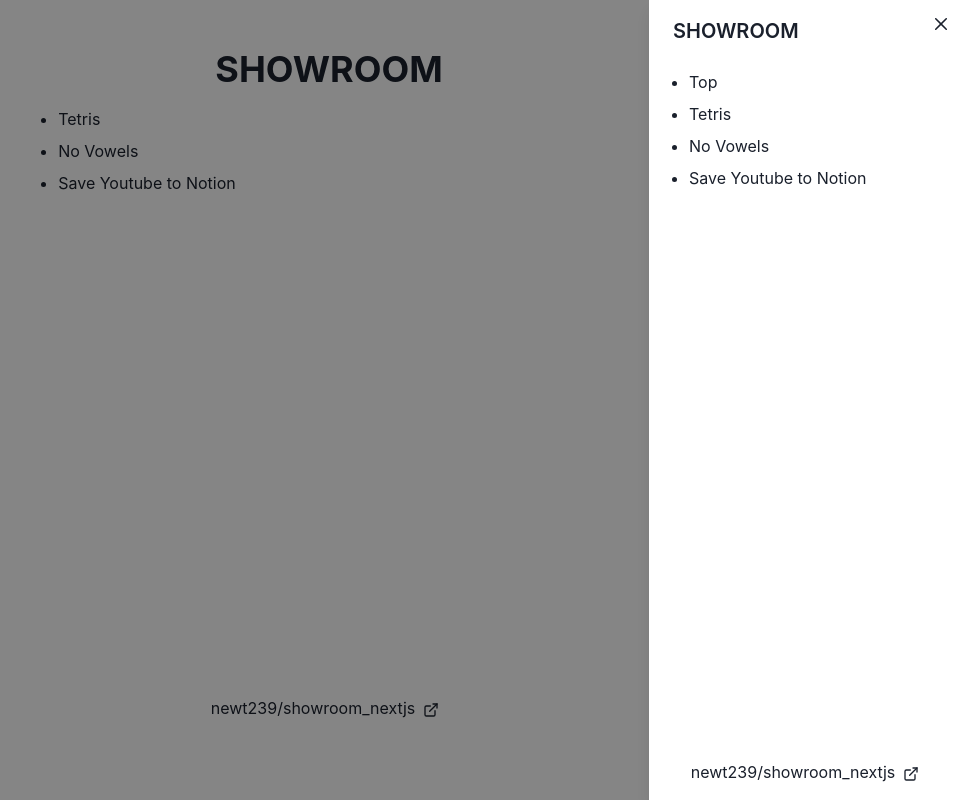
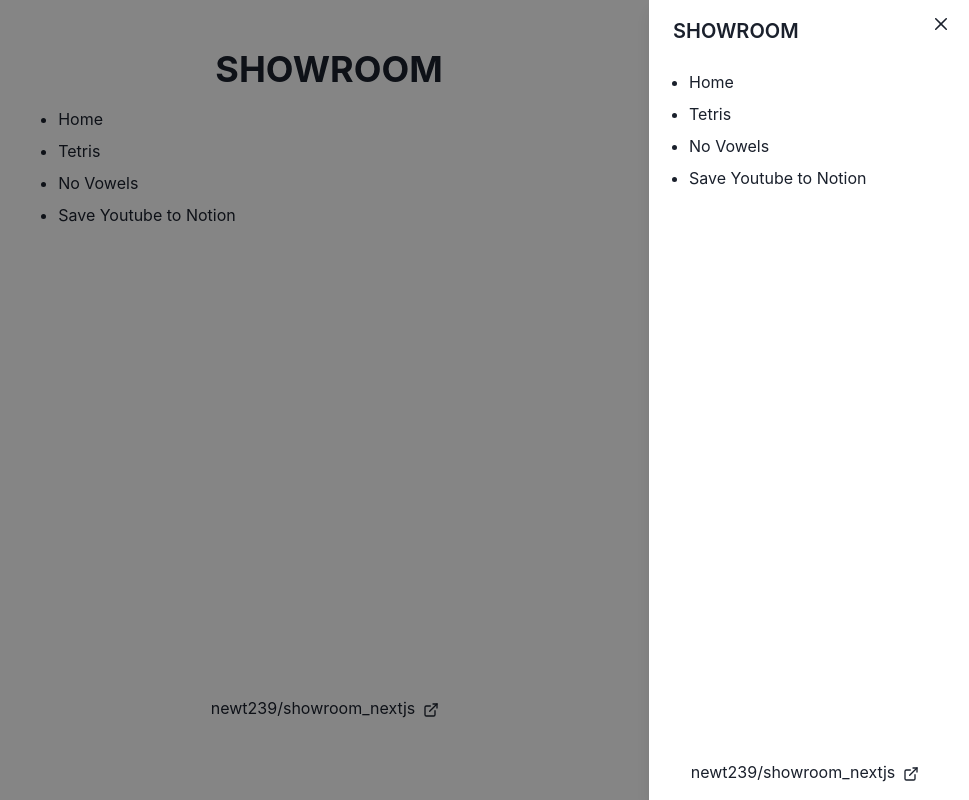
Before and after one commit to newt239/showroom_nextjs, a Next.js app: page / in a window 1280 px wide. Both pictures are taken after a click on the button "open drawer". Shown: the whole page, without its empty margins (311-1280 px from the left). Built offline with nearby package versions, Linux system fonts and the light colour scheme.

Commit message:
refactor: file composition and routes difinition

```diff
--- a/src/components/Drawer.tsx
+++ b/src/components/Drawer.tsx
@@ -10,7 +10,6 @@ import {
   DrawerHeader,
   DrawerOverlay,
   IconButton,
-  Input,
   Link,
   ListItem,
   UnorderedList,
@@ -19,6 +18,7 @@ import {
 import NextLink from "next/link";
 import { useRouter } from "next/router";
 
+import routes from "src/libs/routes";
 export const DrawerComp = () => {
   const router = useRouter();
   const { isOpen, onOpen, onClose } = useDisclosure();
@@ -40,26 +40,13 @@ export const DrawerComp = () => {
           <DrawerHeader>SHOWROOM</DrawerHeader>
           <DrawerBody>
             <UnorderedList spacing=".5rem">
-              <ListItem>
-                <NextLink href="/" passHref>
-                  <Link>Top</Link>
-                </NextLink>
-              </ListItem>
-              <ListItem>
-                <NextLink href="/tetris" passHref>
-                  <Link>Tetris</Link>
-                </NextLink>
-              </ListItem>
-              <ListItem>
-                <NextLink href="/no_vowels" passHref>
-                  <Link>No Vowels</Link>
-                </NextLink>
-              </ListItem>
-              <ListItem>
-                <NextLink href="/save_youtube_to_notion" passHref>
-                  <Link>Save Youtube to Notion</Link>
-                </NextLink>
-              </ListItem>
+              {routes.map((route) => (
+                <ListItem key={route.path}>
+                  <NextLink href={route.path} passHref>
+                    <Link>{route.name}</Link>
+                  </NextLink>
+                </ListItem>
+              ))}
             </UnorderedList>
           </DrawerBody>
           <DrawerFooter sx={{ justifyContent: "center" }}>
--- /dev/null
+++ b/src/libs/routes.ts
@@ -0,0 +1,24 @@
+type RouteParams = {
+  name: string;
+  path: string;
+};
+
+const routes: RouteParams[] = [
+  {
+    name: "Home",
+    path: "/",
+  },
+  {
+    name: "Tetris",
+    path: "/tetris",
+  },
+  {
+    name: "No Vowels",
+    path: "/no_vowels",
+  },
+  {
+    name: "Save Youtube to Notion",
+    path: "/save_youtube_to_notion",
+  },
+];
+export default routes;
--- a/src/pages/index.tsx
+++ b/src/pages/index.tsx
@@ -9,6 +9,8 @@ import Head from "next/head";
 import NextLink from "next/link";
 
 import type { NextPage } from "next";
+
+import routes from "src/libs/routes";
 
 const Home: NextPage = () => {
   return (
@@ -22,21 +24,13 @@ const Home: NextPage = () => {
           SHOWROOM
         </Heading>
         <UnorderedList spacing=".5rem" sx={{ my: "1rem" }}>
-          <ListItem>
-            <NextLink href="/tetris" passHref>
-              <Link>Tetris</Link>
-            </NextLink>
-          </ListItem>
-          <ListItem>
-            <NextLink href="/no_vowels" passHref>
-              <Link>No Vowels</Link>
-            </NextLink>
-          </ListItem>
-          <ListItem>
-            <NextLink href="/save_youtube_to_notion" passHref>
-              <Link>Save Youtube to Notion</Link>
-            </NextLink>
-          </ListItem>
+          {routes.map((route) => (
+            <ListItem key={route.path}>
+              <NextLink href={route.path} passHref>
+                <Link>{route.name}</Link>
+              </NextLink>
+            </ListItem>
+          ))}
         </UnorderedList>
       </Container>
     </>
--- a/src/pages/tetris.tsx
+++ b/src/pages/tetris.tsx
@@ -5,9 +5,9 @@ import Head from "next/head";
 
 import type { NextPage } from "next";
 
-import NextPreview from "src/components/NextPreview";
-import Player from "src/components/Player";
-import TetrisGrid from "src/components/TetrisGrid";
+import TetrisGrid from "src/components/tetris/Grid";
+import NextPreview from "src/components/tetris/NextPreview";
+import Player from "src/components/tetris/Player";
 import { GameStateType, ActionType, useGameState } from "src/store/game";
 
 // https://zenn.dev/nfunato/articles/typing-ccontext-arg
```
Also changed, not shown: src/components/tetris/Grid.tsx (renamed from src/components/TetrisGrid.tsx), src/components/tetris/NextPreview.tsx (renamed from src/components/NextPreview.tsx), src/components/tetris/Player.tsx (renamed from src/components/Player.tsx).
